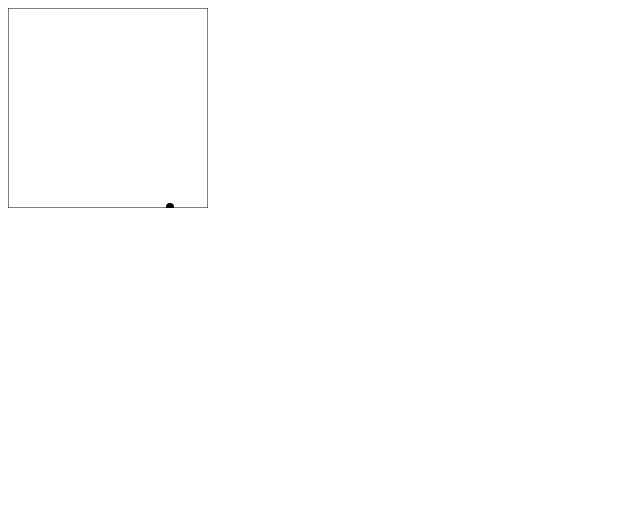
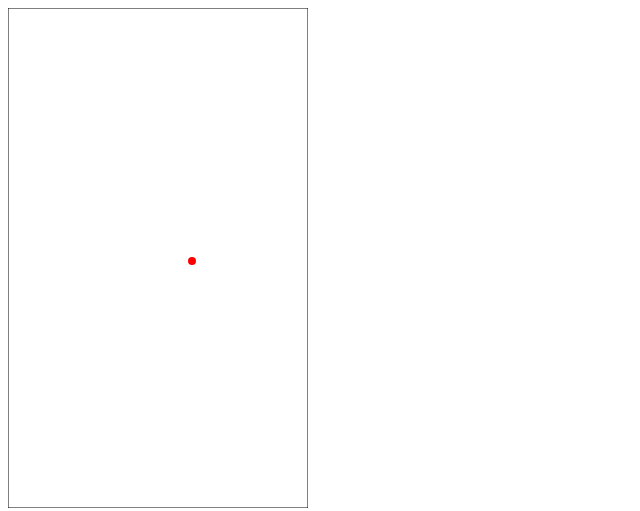
Before and after one commit to RomaRyb/canvasAnmation, a plain HTML site: page index.html in a window 1280 px wide. Shown: the whole page, without its empty margins (0-640 px from the left). Drawn offline with Linux system fonts and the light colour scheme.

Commit message:
canvas size added

```diff
--- a/index.html
+++ b/index.html
@@ -7,7 +7,7 @@
 </head>
 <body>
 
-    <canvas id="canvas" width="200" height="200"></canvas>
+    <canvas id="canvas" width="300" height="500"></canvas>
 
 
 
--- a/js/ball.js
+++ b/js/ball.js
@@ -1,12 +1,15 @@
 var canvas = document.getElementById("canvas");
 var ctx = canvas.getContext("2d");
 
+var width = canvas.width;
+var height = canvas.height;
 var ballRadius = 4;
+ctx.fillStyle = "red";
 
 /* Ball constructor */
 var Ball = function () {
-    this.x = 100;
-    this.y = 100;
+    this.x = canvas.width / 2;
+    this.y = canvas.height / 2;
 
     this.xSpeed = -2;
     this.ySpeed = 3;
@@ -35,10 +38,10 @@ Ball.prototype.move = function () {
 /* ball reflect */
 
 Ball.prototype.checkCollision = function () {
-    if (this.x - ballRadius < 0 || this.x + ballRadius > 200) {
+    if (this.x - ballRadius < 0 || this.x + ballRadius > canvas.width) {
         this.xSpeed = -this.xSpeed;
     }
-    if (this.y - ballRadius < 0 || this.y + ballRadius > 200) {
+    if (this.y - ballRadius < 0 || this.y + ballRadius > canvas.height) {
         this.ySpeed = -this.ySpeed;
     }
 };
@@ -47,11 +50,11 @@ Ball.prototype.checkCollision = function () {
 var ball = new Ball();
 
 setInterval(function () {
-    ctx.clearRect(0, 0, 200, 200);
+    ctx.clearRect(0, 0, canvas.width, canvas.height);
 
     ball.draw();
     ball.move();
     ball.checkCollision();
 
-    ctx.strokeRect(0, 0, 200, 200);
+    ctx.strokeRect(0, 0, canvas.width, canvas.height);
 }, 30);
```
